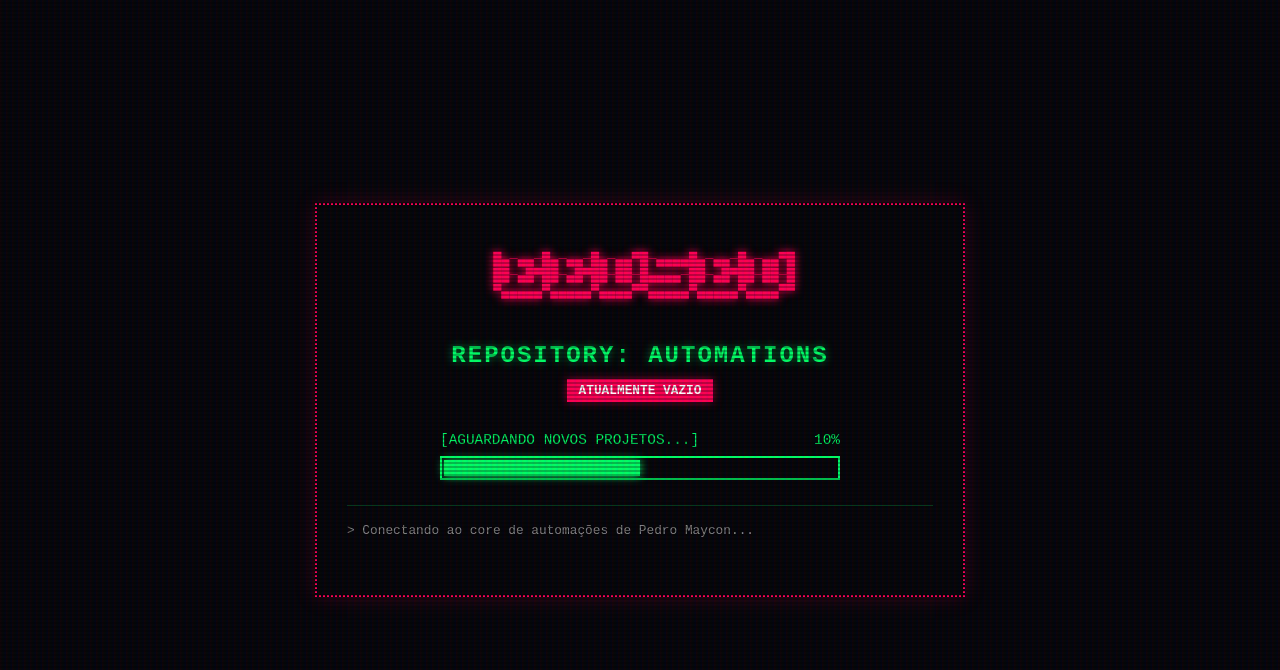
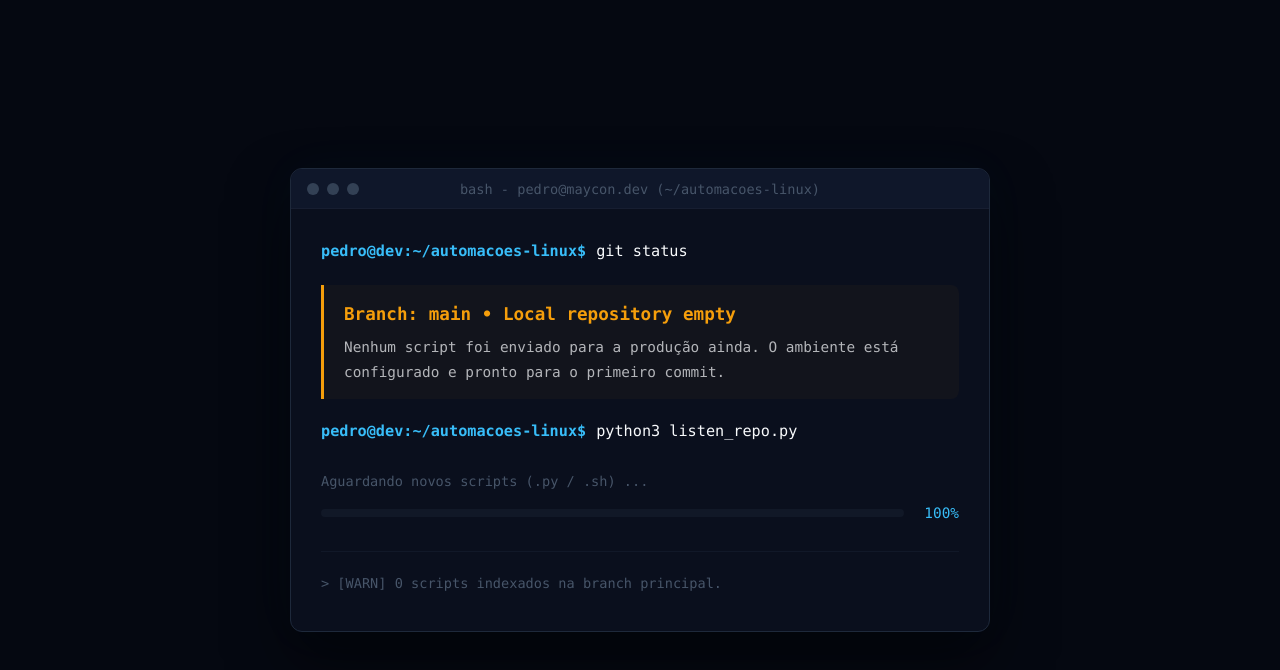
Before and after one commit to swl-maycon/automacoes-linux, a plain HTML site: page index.html in a window 1280 px wide. Shown: the top 670 px of the page. Drawn offline with Linux system fonts and the light colour scheme.

Commit message:
Update index.html

```diff
--- a/index.html
+++ b/index.html
@@ -3,196 +3,247 @@
 <head>
     <meta charset="UTF-8">
     <meta name="viewport" content="width=device-width, initial-scale=1.0">
-    <title>DEDSEC // AUTOMATIONS SOURCE</title>
+    <title>maycon@dev:~/$ automacoes</title>
     <style>
+        :root {
+            --bg: #050811;
+            --terminal-bg: #0a0f1d;
+            --border: #1e293b;
+            --accent: #38bdf8; /* Azul neon sutil igual ao portfólio */
+            --text: #f8fafc;
+            --text-muted: #475569;
+            --yellow: #f59e0b;
+        }
+
         * {
             margin: 0;
             padding: 0;
             box-sizing: border-box;
-            font-family: 'Courier New', Courier, monospace;
+            font-family: 'Consolas', 'Fira Code', monospace;
         }
 
         body {
-            background-color: #05050a;
-            color: #00ff66;
+            background-color: var(--bg);
+            color: var(--text);
             height: 100vh;
             display: flex;
             justify-content: center;
             align-items: center;
+            padding: 20px;
+        }
+
+        .window {
+            width: min(700px, 100%);
+            background: var(--terminal-bg);
+            border: 1px solid var(--border);
+            border-radius: 12px;
+            overflow: hidden;
+            box-shadow: 0 30px 60px rgba(0,0,0,0.5), 0 0 50px rgba(56, 189, 248, 0.03);
+        }
+
+        .window-header {
+            height: 40px;
+            background: #0f172a;
+            display: flex;
+            align-items: center;
+            padding: 0 16px;
+            border-bottom: 1px solid rgba(255,255,255,0.03);
+            position: relative;
+        }
+
+        .dots {
+            display: flex;
+            gap: 8px;
+            z-index: 2;
+        }
+
+        .dot {
+            width: 12px;
+            height: 12px;
+            border-radius: 50%;
+            background: #334155;
+        }
+
+        /* O link do título no topo da janela do terminal */
+        .window-title {
+            position: absolute;
+            width: 100%;
+            text-align: center;
+            left: 0;
+            font-size: 0.85rem;
+            color: var(--text-muted);
+            font-weight: 500;
+        }
+
+        .window-content {
+            padding: 30px;
+            font-size: 0.95rem;
+            line-height: 1.7;
+            text-align: left;
+        }
+
+        .prompt {
+            color: var(--accent);
+            font-weight: bold;
+            margin-right: 10px;
+        }
+
+        .cmd {
+            color: var(--text);
+            margin-bottom: 15px;
+        }
+
+        /* O aviso de vazio, agora bem sutil e chique */
+        .status-box {
+            margin: 20px 0;
+            border-left: 3px solid var(--yellow);
+            background: rgba(245, 158, 11, 0.03);
+            padding: 15px 20px;
+            border-radius: 0 8px 8px 0;
+        }
+
+        .status-box h2 {
+            font-size: 1.1rem;
+            color: var(--yellow);
+            font-weight: 600;
+            margin-bottom: 5px;
+        }
+
+        .status-box p {
+            color: rgba(248, 250, 252, 0.7);
+            font-size: 0.9rem;
+        }
+
+        /* Loader estilo CLI do Linux (barra de blocos limpa) */
+        .loader-zone {
+            margin: 25px 0 15px;
+        }
+
+        .loader-title {
+            color: var(--text-muted);
+            font-size: 0.85rem;
+            margin-bottom: 8px;
+            display: block;
+        }
+
+        .bar-wrapper {
+            display: flex;
+            align-items: center;
+            gap: 15px;
+        }
+
+        .progress-bar {
+            flex-grow: 1;
+            background: #111827;
+            height: 8px;
+            border-radius: 4px;
             overflow: hidden;
             position: relative;
         }
 
-        /* Efeito de linhas de monitor antigo (CRT Scanlines) */
-        body::before {
-            content: " ";
-            display: block;
-            position: absolute;
-            top: 0; left: 0; bottom: 0; right: 0;
-            background: linear-gradient(rgba(18, 16, 16, 0) 50%, rgba(0, 0, 0, 0.25) 50%), linear-gradient(90deg, rgba(255, 0, 0, 0.06), rgba(0, 255, 0, 0.02), rgba(0, 0, 255, 0.06));
-            z-index: 10;
-            background-size: 100% 4px, 6px 100%;
-            pointer-events: none;
+        .progress-fill {
+            height: 100%;
+            background: var(--accent);
+            width: 0%;
+            border-radius: 4px;
+            box-shadow: 0 0 10px var(--accent);
+            animation: fetch-progress 5s infinite cubic-bezier(0.1, 0.8, 0.1, 1);
         }
 
-        .terminal {
-            width: min(650px, 90%);
-            padding: 30px;
-            background: rgba(5, 5, 10, 0.85);
-            border: 2px dashed #00ff66;
-            box-shadow: 0 0 20px rgba(0, 255, 102, 0.2);
-            text-align: center;
-            animation: glitch-border 2s infinite;
+        .percent-text {
+            font-size: 0.9rem;
+            color: var(--accent);
+            min-width: 40px;
+            text-align: right;
         }
 
-        .dedsec-logo {
+        /* Histórico de logs simulando o Git */
+        .live-logs {
+            color: var(--text-muted);
             font-size: 0.85rem;
-            white-space: pre;
-            line-height: 1.2;
-            color: #ff0055;
-            text-shadow: 0 0 10px #ff0055;
-            margin-bottom: 25px;
-            display: inline-block;
-            text-align: left;
+            border-top: 1px solid #1e293b60;
+            padding-top: 20px;
+            margin-top: 25px;
+            height: 50px;
         }
 
-        h1 {
-            font-size: 1.5rem;
-            letter-spacing: 2px;
-            margin-bottom: 10px;
-            text-transform: uppercase;
-            color: #00ff66;
-            text-shadow: 0 0 8px rgba(0, 255, 102, 0.5);
-        }
-
-        .status-badge {
-            display: inline-block;
-            background: #ff0055;
-            color: #fff;
-            padding: 4px 12px;
-            font-size: 0.8rem;
-            font-weight: bold;
-            margin-bottom: 30px;
-            text-transform: uppercase;
-            box-shadow: 0 0 10px rgba(255, 0, 85, 0.5);
-            animation: blink 1s infinite alternate;
-        }
-
-        /* Loading Pixelado Hacker */
-        .loading-container {
-            width: 100%;
-            max-width: 400px;
-            margin: 0 auto 25px;
-        }
-
-        .loading-text {
-            font-size: 0.9rem;
-            margin-bottom: 8px;
-            text-align: left;
-            display: flex;
-            justify-content: space-between;
-        }
-
-        .pixel-bar {
-            width: 100%;
-            height: 24px;
-            border: 2px solid #00ff66;
-            padding: 2px;
-            position: relative;
-        }
-
-        .pixel-progress {
-            height: 100%;
-            background: #00ff66;
-            width: 0%;
-            box-shadow: 0 0 10px #00ff66;
-            animation: fill-bar 4s steps(10) infinite;
-        }
-
-        .console-logs {
-            font-size: 0.8rem;
-            color: #888;
-            text-align: left;
-            height: 60px;
-            overflow: hidden;
-            line-height: 1.5;
-            border-top: 1px solid rgba(0, 255, 102, 0.2);
-            padding-top: 15px;
-        }
-
-        /* ANIMAÇÕES */
-        @keyframes fill-bar {
+        @keyframes fetch-progress {
             0% { width: 0%; }
-            50% { width: 100%; }
+            20% { width: 15%; }
+            40% { width: 45%; }
+            70% { width: 85%; }
+            90% { width: 100%; }
             100% { width: 100%; }
-        }
-
-        @keyframes blink {
-            0% { opacity: 0.3; }
-            100% { opacity: 1; }
-        }
-
-        @keyframes glitch-border {
-            0%, 100% { border-style: dashed; border-color: #00ff66; }
-            50% { border-style: dotted; border-color: #ff0055; box-shadow: 0 0 20px rgba(255, 0, 85, 0.2); }
         }
     </style>
 </head>
 <body>
 
-    <div class="terminal">
-        <!-- Logo Pixel Art da Caveira DedSec -->
-        <div class="dedsec-logo">
- █▄─▄▄─█▄─▄▄─█▄─▄▄▀█─▄▄▄▄█▄─▄▄─█▄─▄▄▀█
- ██─▄█▀██─▄█▀██─██─█▄▄▄▄─██─▄█▀██─██─█
- ▀▄▄▄▄▄▀▄▄▄▄▄▀▄▄▄▄▀▀▄▄▄▄▄▀▄▄▄▄▄▀▄▄▄▄▀▀
+    <div class="window">
+        <div class="window-header">
+            <div class="dots">
+                <div class="dot"></div>
+                <div class="dot"></div>
+                <div class="dot"></div>
+            </div>
+            <div class="window-title">bash - pedro@maycon.dev (~/automacoes-linux)</div>
         </div>
 
-        <h1>Repository: Automations</h1>
-        <div class="status-badge">Atualmente Vazio</div>
+        <div class="window-content">
+            <p><span class="prompt">pedro@dev:~/automacoes-linux$</span><span class="cmd">git status</span></p>
 
-        <div class="loading-container">
-            <div class="loading-text">
-                <span>[AGUARDANDO NOVOS PROJETOS...]</span>
-                <span id="percentage">0%</span>
+            <div class="status-box">
+                <h2>Branch: main • Local repository empty</h2>
+                <p>Nenhum script foi enviado para a produção ainda. O ambiente está configurado e pronto para o primeiro commit.</p>
             </div>
-            <div class="pixel-bar">
-                <div class="pixel-progress"></div>
+
+            <p><span class="prompt">pedro@dev:~/automacoes-linux$</span><span class="cmd">python3 listen_repo.py</span></p>
+
+            <div class="loader-zone">
+                <span class="loader-title">Aguardando novos scripts (.py / .sh) ...</span>
+                <div class="bar-wrapper">
+                    <div class="progress-bar">
+                        <div class="progress-fill"></div>
+                    </div>
+                    <span class="percent-text" id="counter">0%</span>
+                </div>
             </div>
-        </div>
 
-        <div class="console-logs">
-            <p id="log-line">> Iniciando escaneamento de scripts python...</p>
+            <div class="live-logs" id="log-text">
+                > Listening on localhost:8080...
+            </div>
         </div>
     </div>
 
     <script>
-        // Sistema dinâmico para mudar os logs na tela simulando o terminal
         const logs = [
-            "> Iniciando escaneamento de scripts Python...",
-            "> Erro 404: Nenhum arquivo .py ou .sh encontrado.",
-            "> Conectando ao core de automações de Pedro Maycon...",
-            "> Status: Ideias em compilação no background.",
-            "> Aguardando git push do desenvolvedor..."
+            "> [INFO] Escaneando diretórios locais em busca de automações...",
+            "> [WARN] 0 scripts indexados na branch principal.",
+            "> [INFO] Conexão estável. Aguardando comando git push...",
+            "> [IDLE] Compilando lógicas de Web Scraping em segundo plano...",
+            "> [INFO] Verificando integridade dos pacotes Python pip..."
         ];
 
-        let logIndex = 0;
-        const logLine = document.getElementById("log-line");
-        const percentage = document.getElementById("percentage");
+        let idx = 0;
+        const logEl = document.getElementById("log-text");
+        const counterEl = document.getElementById("counter");
 
-        // Loop de logs do console
+        // Rotaciona os logs de forma realista
         setInterval(() => {
-            logIndex = (logIndex + 1) % logs.length;
-            logLine.textContent = logs[logIndex];
-        }, 2500);
+            idx = (idx + 1) % logs.length;
+            logEl.textContent = logs[idx];
+        }, 3000);
 
-        // Contador de porcentagem sincronizado com o loading pixelado
-        let percent = 0;
+        // Contador numérico limpo que bate com a animação da barra
+        let pct = 0;
         setInterval(() => {
-            percent += 10;
-            if(percent > 100) percent = 0;
-            percentage.textContent = percent + "%";
-        }, 400);
+            pct += 1;
+            if (pct > 100) {
+                setTimeout(() => { pct = 0; }, 1000); // Segura em 100% um pouco
+            } else {
+                counterEl.textContent = pct + "%";
+            }
+        }, 46); // Sincronizado com os 5 segundos da animação CSS
     </script>
 </body>
 </html>
```
